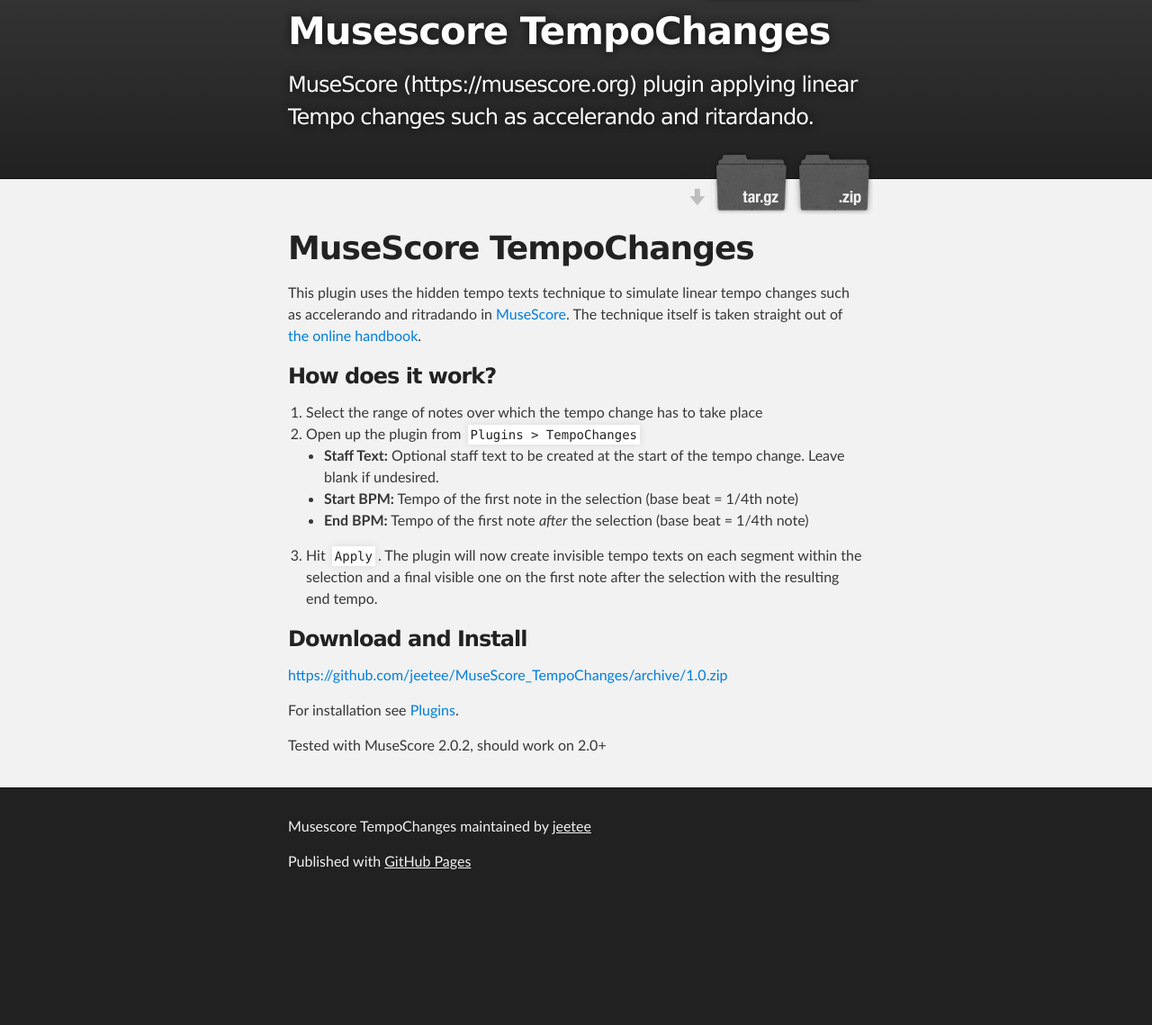
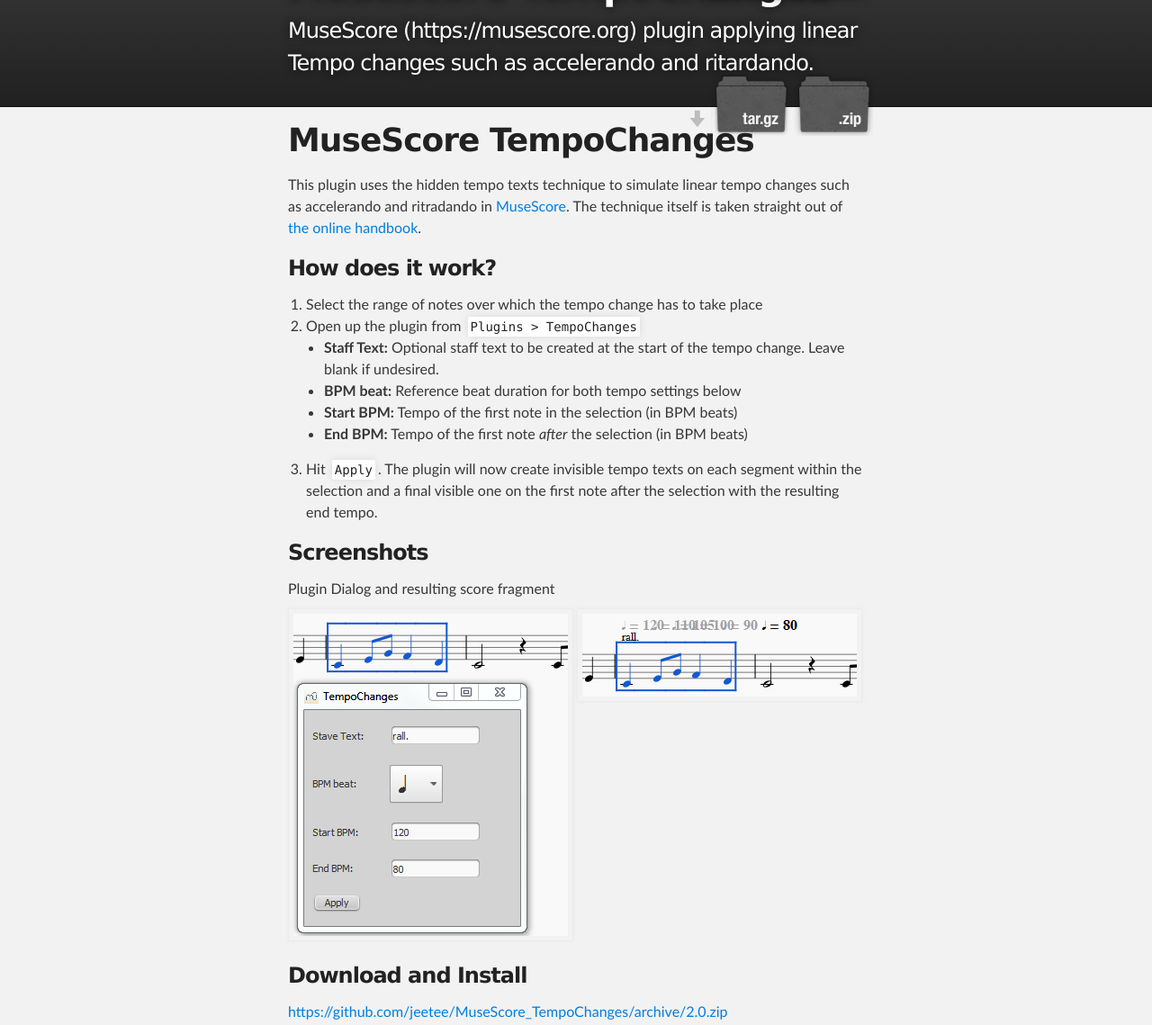
Before and after one commit to jeetee/MuseScore_TempoChanges, a plain HTML site: page index.html in a window 1280 px wide. Shown: the part 47-1186 px from the top of the page at 90% size. Before the commit the page ends 1051 px from the top, so only its background shows below. Drawn offline with Linux system fonts and the light colour scheme.

Commit message:
initial style overrides and update to 2.0

```diff
--- a/index.html
+++ b/index.html
@@ -7,6 +7,7 @@
     <meta name="description" content="Musescore TempoChanges : MuseScore (https://musescore.org) plugin applying linear Tempo changes such as accelerando and ritardando.">
 
     <link rel="stylesheet" type="text/css" media="screen" href="stylesheets/stylesheet.css">
+	<link rel="stylesheet" type="text/css" media="screen" href="stylesheets/overrides.css">
 
     <title>Musescore TempoChanges</title>
   </head>
@@ -47,18 +48,29 @@
 <li>
 <strong>Staff Text:</strong> Optional staff text to be created at the start of the tempo change. Leave blank if undesired.</li>
 <li>
-<strong>Start BPM:</strong> Tempo of the first note in the selection (base beat = 1/4th note)</li>
+<strong>BPM beat:</strong> Reference beat duration for both tempo settings below</li>
 <li>
-<strong>End BPM:</strong> Tempo of the first note <em>after</em> the selection (base beat = 1/4th note)</li>
+<strong>Start BPM:</strong> Tempo of the first note in the selection (in BPM beats)</li>
+<li>
+<strong>End BPM:</strong> Tempo of the first note <em>after</em> the selection (in BPM beats)</li>
 </ul>
 </li>
 <li>Hit <code>Apply</code>. The plugin will now create invisible tempo texts on each segment within the selection and a final visible one on the first note after the selection with the resulting end tempo.</li>
 </ol>
 
 <h3>
+<a id="screenshots" class="anchor" href="#screenshots" aria-hidden="true"><span aria-hidden="true" class="octicon octicon-link"></span></a>Screenshots</h3>
+
+<figure>
+	<figcaption>Plugin Dialog and resulting score fragment</figcaption>
+	<img src="images/applying_plugin.png" alt="Applying the Plugin">
+	<img src="images/plugin_result.png" alt="Result">
+</figure>
+
+<h3>
 <a id="download-and-install" class="anchor" href="#download-and-install" aria-hidden="true"><span aria-hidden="true" class="octicon octicon-link"></span></a>Download and Install</h3>
 
-<p><a href="https://github.com/jeetee/MuseScore_TempoChanges/archive/1.0.zip">https://github.com/jeetee/MuseScore_TempoChanges/archive/1.0.zip</a></p>
+<p><a href="https://github.com/jeetee/MuseScore_TempoChanges/archive/2.0.zip">https://github.com/jeetee/MuseScore_TempoChanges/archive/2.0.zip</a></p>
 
 <p>For installation see <a href="https://musescore.org/en/handbook/plugins-0">Plugins</a>.</p>
 
--- /dev/null
+++ b/stylesheets/overrides.css
@@ -0,0 +1,54 @@
+/*******************************************************************************
+overrides by jeetee over the original Slate Theme for GitHub Pages
+*******************************************************************************/
+figure img {
+	vertical-align: top;
+}
+
+/*******************************************************************************
+Full-Width Styles
+*******************************************************************************/
+#header_wrap .inner {
+  padding-top: 0;
+}
+
+#project_tagline {
+  padding-bottom: 0;
+  margin: 0;
+}
+
+#downloads {
+  bottom: -33px;
+}
+
+#main_content {
+  padding-top: 0;
+}
+
+footer.inner {
+  padding: 0 1em;
+}
+footer p {
+  margin: 0;
+  font-size: 70%;
+}
+
+/*******************************************************************************
+Small Device Styles
+*******************************************************************************/
+@media screen and (max-width: 600px) {
+  #main_content {
+    padding-top: 1em;
+  }
+}
+
+@media screen and (max-width: 480px) {
+  #downloads {
+    display: block;
+	/*transform: scale(0.8);*/
+  }
+
+  #main_content {
+    padding-top: 1em;
+  }
+}
```
Also changed, not shown: images/applying_plugin.png (added), images/plugin_result.png (added).
